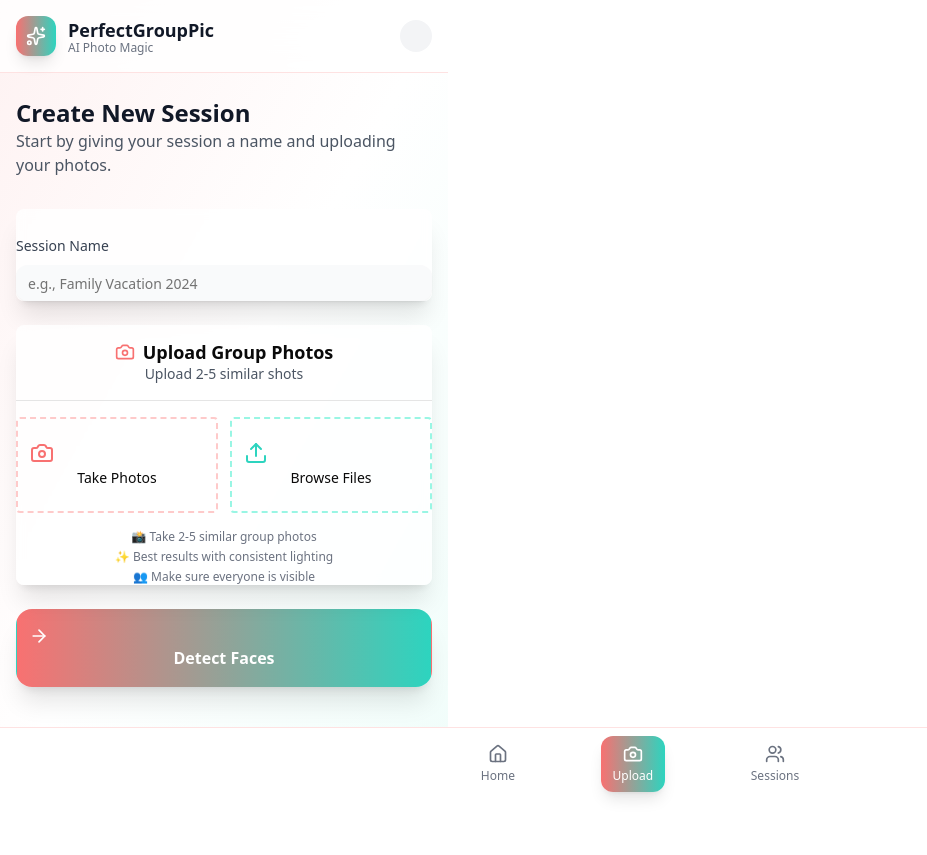
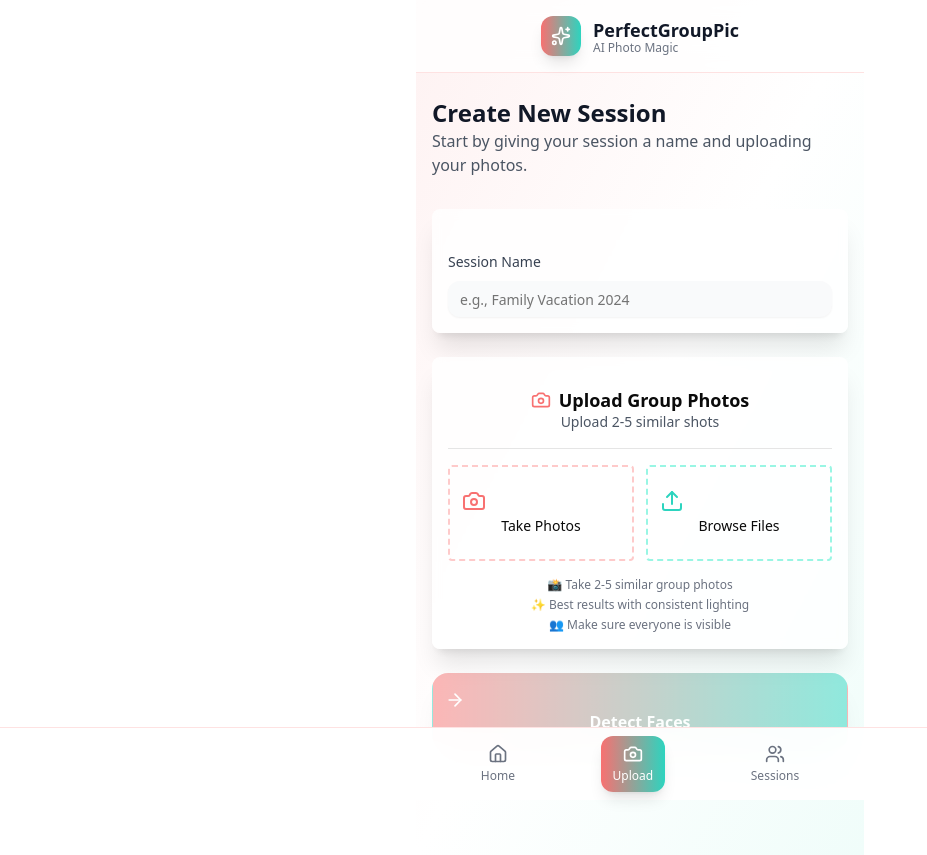
Before and after one commit to Yovelgabay/PerfectGroupPic, a React (Vite) app: page /upload in a window 1280 px wide. Shown: the whole page, without its empty margins (0-927 px from the left). Before the commit the page ends 800 px from the top, so only its background shows below. Built offline with nearby package versions, Linux system fonts and the light colour scheme.

Commit message:
Center layout and fix sessions

```diff
--- a/src/Layout.jsx
+++ b/src/Layout.jsx
@@ -13,7 +13,7 @@ export default function Layout({ children, currentPageName }) {
   ];
 
   return (
-    <div className="min-h-screen bg-gradient-to-br from-red-50 via-white to-teal-50">
+    <div className="min-h-screen bg-gradient-to-br from-red-50 via-white to-teal-50 flex flex-col items-center">
       <style>
         {`
           :root {
@@ -29,9 +29,9 @@ export default function Layout({ children, currentPageName }) {
       </style>
 
       {/* Header */}
-      <header className="bg-white/80 backdrop-blur-xl border-b border-red-100 sticky top-0 z-50">
-        <div className="max-w-md mx-auto px-4 py-4">
-          <div className="flex items-center justify-between">
+      <header className="bg-white/80 backdrop-blur-xl border-b border-red-100 sticky top-0 z-50 w-full">
+        <div className="max-w-md mx-auto px-4 py-4 flex justify-center">
+          <div className="flex items-center gap-3">
             <Link to={createPageUrl("Home")} className="flex items-center gap-3">
               <div className="w-10 h-10 bg-gradient-to-r from-red-400 to-teal-400 rounded-xl flex items-center justify-center shadow-lg">
                 <Sparkles className="w-5 h-5 text-white" />
@@ -41,8 +41,6 @@ export default function Layout({ children, currentPageName }) {
                 <p className="text-xs text-gray-500 -mt-1">AI Photo Magic</p>
               </div>
             </Link>
-            <div className="w-8 h-8 bg-gray-100 rounded-full flex items-center justify-center">
-            </div>
           </div>
         </div>
       </header>
--- a/src/components/ui/button.jsx
+++ b/src/components/ui/button.jsx
@@ -1,7 +1,11 @@
 // src/components/ui/button.jsx
-export function Button({ children, ...props }) {
+export function Button({ children, disabled, className = "", ...props }) {
   return (
-    <button {...props} className={`px-3 py-2 rounded ${props.className || ""}`}>
+    <button
+      {...props}
+      disabled={disabled}
+      className={`px-3 py-2 rounded ${disabled ? "opacity-50 cursor-not-allowed" : ""} ${className}`}
+    >
       {children}
     </button>
   );
--- a/src/components/ui/card.jsx
+++ b/src/components/ui/card.jsx
@@ -1,6 +1,6 @@
 // src/components/ui/card.jsx
-export function Card({children, className = ""}) {
-  return <div className={`rounded-lg ${className}`}>{children}</div>;
+export function Card({ children, className = "" }) {
+  return <div className={`rounded-lg p-4 ${className}`}>{children}</div>;
 }
 
 export function CardContent({children, className = ""}) {
--- a/src/index.css
+++ b/src/index.css
@@ -28,6 +28,13 @@ body {
   place-items: center;
   min-width: 320px;
   min-height: 100vh;
+}
+
+#root {
+  width: 100%;
+  display: flex;
+  flex-direction: column;
+  align-items: center;
 }
 
 h1 {
--- a/src/pages/Sessions.jsx
+++ b/src/pages/Sessions.jsx
@@ -11,6 +11,7 @@ import { format } from "date-fns";
 
 export default function Sessions() {
 
+  const [sessions, setSessions] = useState([]);
   const [isLoading, setIsLoading] = useState(true);
 
   useEffect(() => {
```
